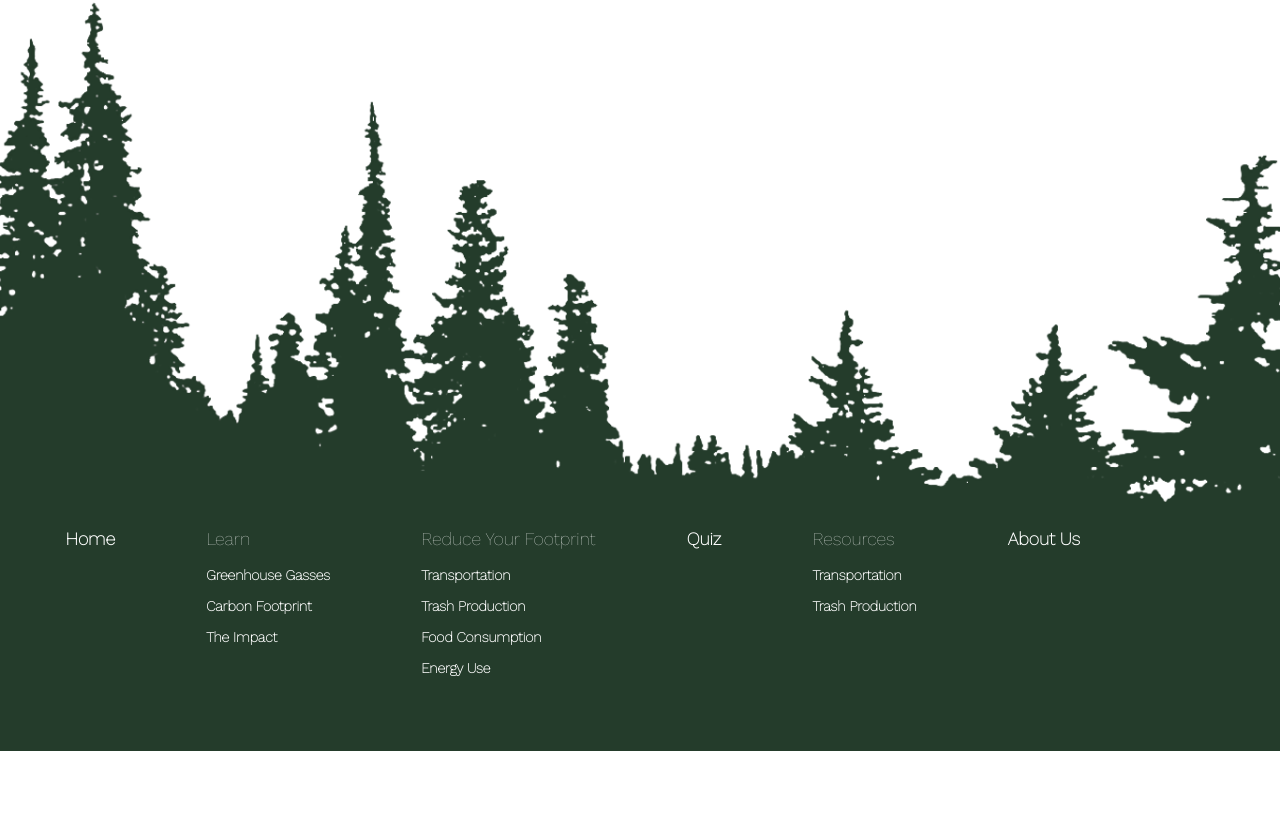
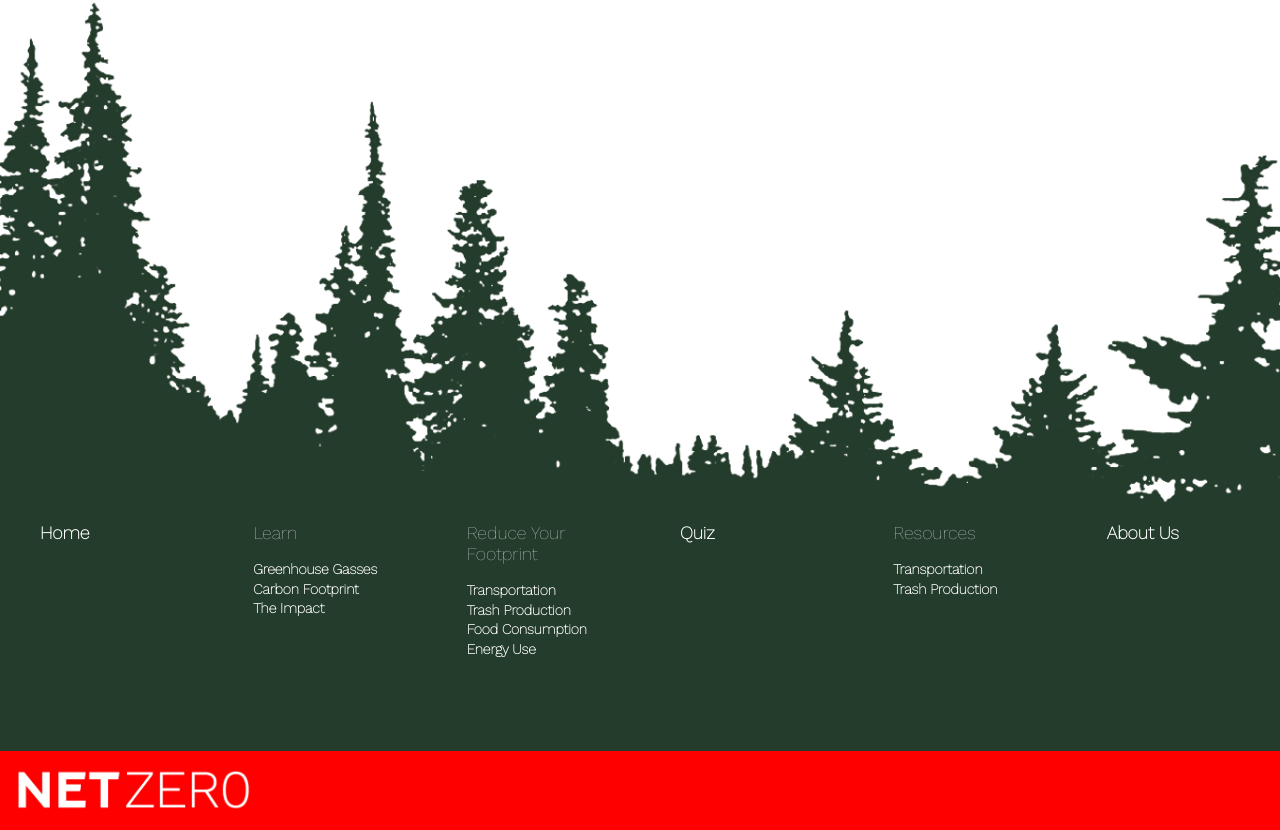
Before and after one commit to William-Meyer/BPA, a website: page updatedNav.html in a window 1280 px wide. Shown: the part 1512-2342 px from the top of the page. Before the commit the page ends 2263 px from the top, so only its background shows below. Drawn offline with nearby package versions, Linux system fonts and the light colour scheme.

Commit message:
sitemap down, footer card started

```diff
--- a/Assets/styles/footer.css
+++ b/Assets/styles/footer.css
@@ -9,14 +9,12 @@ footer img{
   margin-bottom: -5px;
 }
 footer ul {
+  margin-top: 0;
   font-family: 'works-sans', sans-serif;
   color: white;
   list-style: none;
-  display: block;
-  float: left;
-  margin-right: 2vw;
-  margin-left: 2vw;
   font-size: 1.3vw;
+  padding-top: 5%;
 }
 footer h3 {
   font-weight: 500;
@@ -27,7 +25,7 @@ footer li{
   color: white;
   text-align: left;
   font-size: 1.1vw;
-  margin-top: 15px;
+  margin-top: 2%;
 }
 footer a {
   color: white;
@@ -40,14 +38,25 @@ footer a h3{
 footer h3{
   font-size: 1.4vw;
 }
-.siteMap{position: relative; margin-top: -20%; z-index: 100; text-align: center; align-items: center;}
-
-
-
+.siteMap{
+  position: absolute;
+  margin-top: -20%;
+  z-index: 100;
+  text-align: center;
+  display: grid;
+  grid-template-columns: repeat(6, 1fr);
+  width: 100%;
+}
 .footerCard{
-  margin-top: 100%
-  position: relative;
-  height: 10%;
-  width: 100;
-  background-color:red;
+  height: 5em;
+  width: 100%;
+  background-color: red;
+  margin-top: 0;
 }
+.footerLogo{
+  float:left;
+  height: 3em;
+  margin-top: 1em;
+  width: auto;
+  margin-left: 1em;
+}
--- a/updatedNav.html
+++ b/updatedNav.html
@@ -128,7 +128,7 @@ Vestibulum at purus at erat fermentum convallis. Curabitur erat odio, mollis vit
     <li><a href = "impact.html">The Impact</a></li>
   </ul>
   <ul>
-    <li><h3>Reduce Your Footprint</h3></li>
+    <li><h3>Reduce Your <br>Footprint</h3></li>
     <li><a href = "transportation.html">Transportation</a></li>
     <li><a href = "trash.html">Trash Production</a></li>
     <li><a href = "food.html">Food Consumption</a></li>
@@ -147,7 +147,7 @@ Vestibulum at purus at erat fermentum convallis. Curabitur erat odio, mollis vit
   </ul>
 </div>
 <div class="footerCard">
-
+<img src="Assets/imgs/logo2.png" alt="logo" class = "footerLogo">
 </div>
 </footer>
 </div>
```
Also changed, not shown: index.html (+1 -1 lines).
